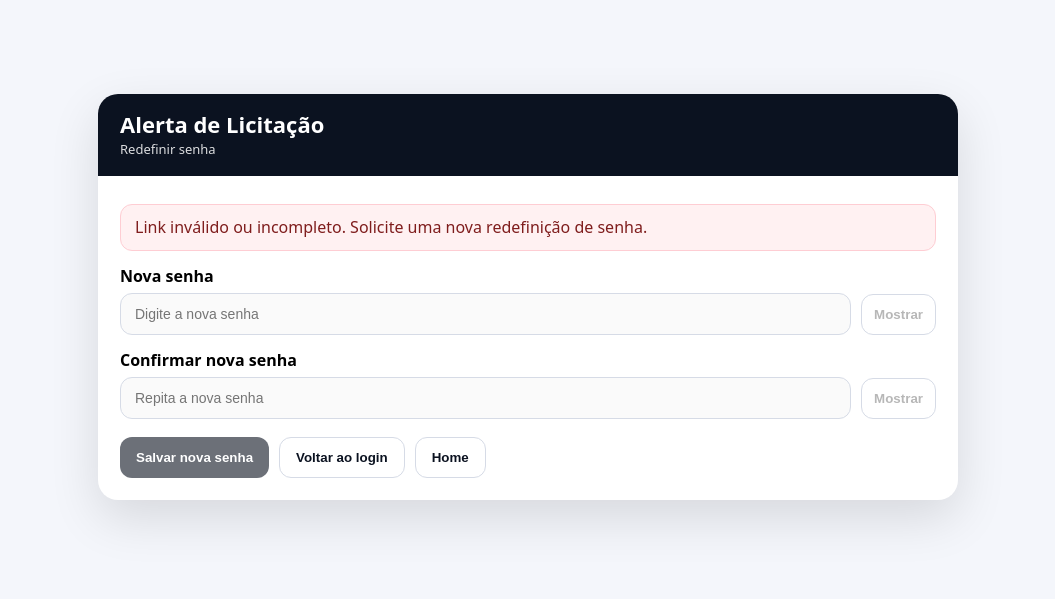
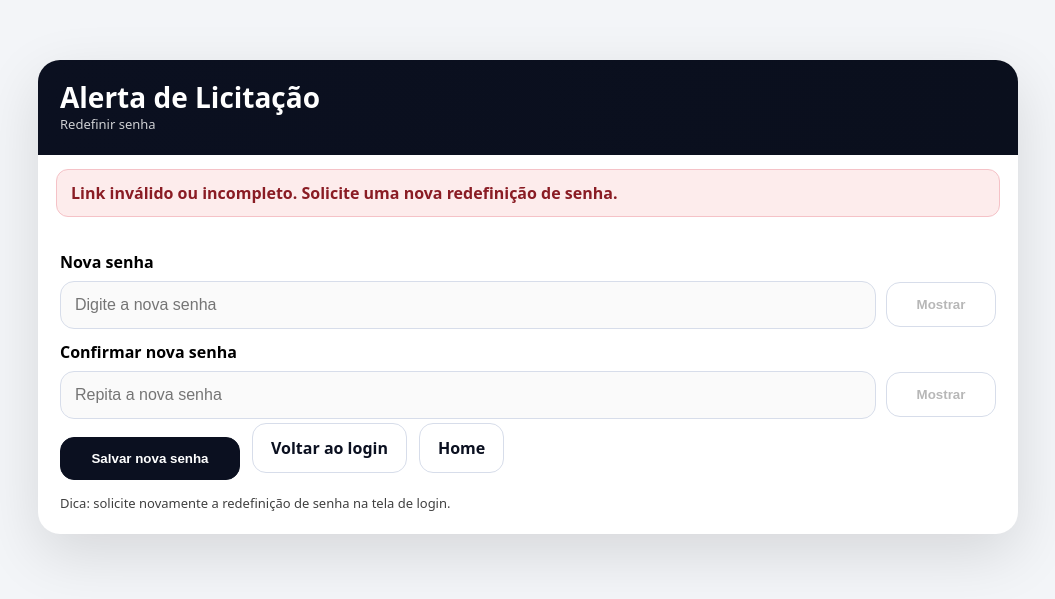
Before and after one commit to cleonenas123-dev/alerta-licitacao-v2, a Next.js app: page /reset-senha in a window 1280 px wide. Shown: the part 127-726 px from the top of the page, without its empty margins (112-1167 px from the left). Built offline with nearby package versions, Linux system fonts and the light colour scheme; no server answers.

Commit message:
Update page.js

```diff
--- a/app/reset-senha/page.js
+++ b/app/reset-senha/page.js
@@ -1,122 +1,101 @@
 "use client";
 
-import { Suspense, useEffect, useMemo, useState } from "react";
-import { useRouter, useSearchParams } from "next/navigation";
+import { useEffect, useMemo, useState } from "react";
+import { useSearchParams } from "next/navigation";
 import { supabase } from "../../lib/supabaseClient";
 
-function parseHashParams() {
-  if (typeof window === "undefined") return {};
-  const hash = window.location.hash?.startsWith("#")
-    ? window.location.hash.slice(1)
-    : "";
-  const params = new URLSearchParams(hash);
-  const access_token = params.get("access_token");
-  const refresh_token = params.get("refresh_token");
-  const type = params.get("type");
-  return { access_token, refresh_token, type };
+function traduzErroAuth(msg) {
+  if (!msg) return "Ocorreu um erro. Tente novamente.";
+
+  const m = String(msg);
+
+  const mapa = new Map([
+    ["New password should be different from the old password.", "A nova senha precisa ser diferente da senha anterior."],
+    ["Password should be at least 6 characters", "A senha deve ter pelo menos 6 caracteres."],
+    ["Invalid or expired link", "Link inválido ou expirado. Solicite uma nova redefinição de senha."],
+    ["For security purposes, you can only request this once every 60 seconds", "Aguarde 60 segundos para reenviar."],
+  ]);
+
+  if (mapa.has(m)) return mapa.get(m);
+
+  if (m.toLowerCase().includes("expired")) return "Link expirado. Solicite uma nova redefinição de senha.";
+  if (m.toLowerCase().includes("invalid")) return "Link inválido. Solicite uma nova redefinição de senha.";
+  if (m.toLowerCase().includes("password")) return "Senha inválida. Verifique e tente novamente.";
+
+  return "Ocorreu um erro. Tente novamente.";
 }
 
-function ResetSenhaInner() {
-  const router = useRouter();
+export default function ResetSenhaPage() {
   const searchParams = useSearchParams();
 
   const token_hash = useMemo(() => searchParams.get("token_hash"), [searchParams]);
-  const typeQP = useMemo(() => searchParams.get("type"), [searchParams]);
-  const code = useMemo(() => searchParams.get("code"), [searchParams]); // caso venha via PKCE
+  const type = useMemo(() => searchParams.get("type"), [searchParams]);
 
+  const [verificado, setVerificado] = useState(false);
   const [loading, setLoading] = useState(true);
-  const [verificado, setVerificado] = useState(false);
 
   const [senha1, setSenha1] = useState("");
   const [senha2, setSenha2] = useState("");
 
-  const [show1, setShow1] = useState(false);
-  const [show2, setShow2] = useState(false);
+  const [mostrar1, setMostrar1] = useState(false);
+  const [mostrar2, setMostrar2] = useState(false);
 
   const [msg, setMsg] = useState("");
   const [isErro, setIsErro] = useState(false);
-  const [salvando, setSalvando] = useState(false);
+
+  const [sucesso, setSucesso] = useState(false);
 
   useEffect(() => {
     const run = async () => {
-      setLoading(true);
       setMsg("");
       setIsErro(false);
-      setVerificado(false);
+      setLoading(true);
 
-      try {
-        // 1) FORMATO MAIS COMUM: vem no HASH (#access_token=...&refresh_token=...&type=recovery)
-        const { access_token, refresh_token, type } = parseHashParams();
-        if (access_token && refresh_token && type === "recovery") {
-          const { error } = await supabase.auth.setSession({
-            access_token,
-            refresh_token,
-          });
-          if (error) {
+      // precisa vir do e-mail: token_hash e type=recovery
+      if (!token_hash || !type) {
         setIsErro(true);
-            setMsg("Link inválido, expirado ou já utilizado. Solicite um novo link.");
-          } else {
-            setVerificado(true);
-          }
+        setMsg("Link inválido ou incompleto. Solicite uma nova redefinição de senha.");
         setLoading(false);
         return;
       }
 
-        // 2) FORMATO token_hash em query (?token_hash=...&type=recovery)
-        if (token_hash && (typeQP === "recovery" || typeQP === "magiclink" || typeQP)) {
+      try {
         const { error } = await supabase.auth.verifyOtp({
-            type: "recovery",
           token_hash,
+          type,
         });
 
         if (error) {
           setIsErro(true);
-            setMsg("Link inválido, expirado ou já utilizado. Solicite um novo link.");
-          } else {
-            setVerificado(true);
-          }
+          setMsg(traduzErroAuth(error.message));
           setLoading(false);
           return;
         }
 
-        // 3) ALGUNS PROJETOS: vem com ?code=... (PKCE)
-        if (code) {
-          const { error } = await supabase.auth.exchangeCodeForSession(code);
-          if (error) {
+        setVerificado(true);
+      } catch (err) {
         setIsErro(true);
-            setMsg("Não foi possível validar o link. Solicite um novo link.");
-          } else {
-            setVerificado(true);
-          }
-          setLoading(false);
-          return;
-        }
-
-        // 4) Se chegou aqui, não veio nada útil
-        setIsErro(true);
-        setMsg("Link inválido ou incompleto. Solicite uma nova redefinição de senha.");
-      } catch (e) {
-        setIsErro(true);
-        setMsg("Erro ao validar o link. Solicite um novo link.");
+        setMsg("Não foi possível validar o link. Solicite uma nova redefinição de senha.");
       } finally {
         setLoading(false);
       }
     };
 
     run();
-  }, [token_hash, typeQP, code]);
+  }, [token_hash, type]);
 
-  const onSalvar = async () => {
+  async function salvarNovaSenha(e) {
+    e.preventDefault();
     setMsg("");
     setIsErro(false);
 
     if (!verificado) {
       setIsErro(true);
-      setMsg("Link ainda não validado. Solicite um novo link.");
+      setMsg("Link inválido ou expirado. Solicite uma nova redefinição de senha.");
       return;
     }
 
-    if (!senha1 || senha1.length < 6) {
+    if (senha1.length < 6) {
       setIsErro(true);
       setMsg("A senha deve ter pelo menos 6 caracteres.");
       return;
@@ -128,183 +107,220 @@ function ResetSenhaInner() {
       return;
     }
 
-    setSalvando(true);
+    setLoading(true);
     try {
       const { error } = await supabase.auth.updateUser({ password: senha1 });
+
       if (error) {
         setIsErro(true);
-        setMsg(error.message || "Não foi possível salvar a nova senha.");
+        setMsg(traduzErroAuth(error.message));
         return;
       }
 
-      await supabase.auth.signOut();
-      router.replace("/reset-senha/sucesso");
-    } catch (e) {
+      setSucesso(true);
+      setSenha1("");
+      setSenha2("");
+    } catch (err) {
       setIsErro(true);
-      setMsg("Erro inesperado ao salvar. Tente novamente.");
+      setMsg("Não foi possível salvar a nova senha. Tente novamente.");
     } finally {
-      setSalvando(false);
+      setLoading(false);
     }
-  };
+  }
 
+  if (sucesso) {
     return (
       <div style={styles.page}>
         <div style={styles.card}>
           <div style={styles.header}>
-          <div>
             <div style={styles.title}>Alerta de Licitação</div>
-            <div style={styles.subtitle}>Redefinir senha</div>
-          </div>
+            <div style={styles.subtitle}>Senha redefinida</div>
           </div>
 
-        <div style={styles.body}>
-          {loading ? (
-            <div style={styles.infoBox}>Validando link…</div>
-          ) : (
-            <>
-              {msg ? (
-                <div style={{ ...styles.alert, ...(isErro ? styles.alertErr : styles.alertOk) }}>
-                  {msg}
+          <div style={{ padding: 22 }}>
+            <div style={styles.successBox}>
+              <div style={styles.thumb}>👍</div>
+              <div style={styles.successTitle}>Senha criada com sucesso!</div>
+              <div style={styles.successText}>Agora você já pode entrar na sua conta.</div>
+              <a href="/login" style={{ textDecoration: "none" }}>
+                <div style={styles.primaryBtn}>Entrar</div>
+              </a>
             </div>
-              ) : null}
-
-              <label style={styles.label}>Nova senha</label>
-              <div style={styles.inputRow}>
-                <input
-                  style={styles.input}
-                  type={show1 ? "text" : "password"}
-                  value={senha1}
-                  onChange={(e) => setSenha1(e.target.value)}
-                  placeholder="Digite a nova senha"
-                  disabled={!verificado || salvando}
-                />
-                <button
-                  type="button"
-                  style={styles.eyeBtn}
-                  onClick={() => setShow1((v) => !v)}
-                  disabled={!verificado || salvando}
-                >
-                  {show1 ? "Ocultar" : "Mostrar"}
-                </button>
-              </div>
-
-              <label style={styles.label}>Confirmar nova senha</label>
-              <div style={styles.inputRow}>
-                <input
-                  style={styles.input}
-                  type={show2 ? "text" : "password"}
-                  value={senha2}
-                  onChange={(e) => setSenha2(e.target.value)}
-                  placeholder="Repita a nova senha"
-                  disabled={!verificado || salvando}
-                />
-                <button
-                  type="button"
-                  style={styles.eyeBtn}
-                  onClick={() => setShow2((v) => !v)}
-                  disabled={!verificado || salvando}
-                >
-                  {show2 ? "Ocultar" : "Mostrar"}
-                </button>
-              </div>
-
-              <div style={styles.actions}>
-                <button
-                  onClick={onSalvar}
-                  disabled={!verificado || salvando}
-                  style={{ ...styles.primaryBtn, opacity: !verificado || salvando ? 0.6 : 1 }}
-                >
-                  {salvando ? "Salvando…" : "Salvar nova senha"}
-                </button>
-
-                <button onClick={() => router.push("/login")} style={styles.secondaryBtn}>
-                  Voltar ao login
-                </button>
-
-                <button onClick={() => router.push("/")} style={styles.secondaryBtn}>
-                  Home
-                </button>
-              </div>
-            </>
-          )}
           </div>
         </div>
       </div>
     );
   }
 
-export default function ResetSenhaPage() {
   return (
-    <Suspense fallback={<div style={{ padding: 24 }}>Carregando…</div>}>
-      <ResetSenhaInner />
-    </Suspense>
+    <div style={styles.page}>
+      <div style={styles.card}>
+        <div style={styles.header}>
+          <div style={styles.title}>Alerta de Licitação</div>
+          <div style={styles.subtitle}>Redefinir senha</div>
+        </div>
+
+        {msg ? (
+          <div style={{ ...styles.alert, ...(isErro ? styles.alertErro : styles.alertOk) }}>
+            {msg}
+          </div>
+        ) : null}
+
+        <form onSubmit={salvarNovaSenha} style={{ padding: 22 }}>
+          <label style={styles.label}>Nova senha</label>
+          <div style={styles.row}>
+            <input
+              style={{ ...styles.input, ...styles.inputFlex }}
+              type={mostrar1 ? "text" : "password"}
+              value={senha1}
+              onChange={(e) => setSenha1(e.target.value)}
+              placeholder="Digite a nova senha"
+              disabled={!verificado || loading}
+            />
+            <button
+              type="button"
+              style={styles.smallBtn}
+              onClick={() => setMostrar1((v) => !v)}
+              disabled={!verificado || loading}
+            >
+              {mostrar1 ? "Ocultar" : "Mostrar"}
+            </button>
+          </div>
+
+          <label style={styles.label}>Confirmar nova senha</label>
+          <div style={styles.row}>
+            <input
+              style={{ ...styles.input, ...styles.inputFlex }}
+              type={mostrar2 ? "text" : "password"}
+              value={senha2}
+              onChange={(e) => setSenha2(e.target.value)}
+              placeholder="Repita a nova senha"
+              disabled={!verificado || loading}
+            />
+            <button
+              type="button"
+              style={styles.smallBtn}
+              onClick={() => setMostrar2((v) => !v)}
+              disabled={!verificado || loading}
+            >
+              {mostrar2 ? "Ocultar" : "Mostrar"}
+            </button>
+          </div>
+
+          <div style={styles.actions}>
+            <button type="submit" style={styles.primaryBtn} disabled={!verificado || loading}>
+              {loading ? "Salvando..." : "Salvar nova senha"}
+            </button>
+
+            <a href="/login" style={styles.secondaryBtnLink}>
+              <span style={styles.secondaryBtn}>Voltar ao login</span>
+            </a>
+
+            <a href="/" style={styles.secondaryBtnLink}>
+              <span style={styles.secondaryBtn}>Home</span>
+            </a>
+          </div>
+
+          {!verificado && !loading ? (
+            <div style={{ marginTop: 14, fontSize: 13, opacity: 0.75 }}>
+              Dica: solicite novamente a redefinição de senha na tela de login.
+            </div>
+          ) : null}
+        </form>
+      </div>
+    </div>
   );
 }
 
 const styles = {
   page: {
     minHeight: "100vh",
-    background: "#f4f6fb",
     display: "flex",
     alignItems: "center",
     justifyContent: "center",
     padding: 24,
+    background: "#f3f5f8",
   },
   card: {
-    width: "min(860px, 96vw)",
+    width: "min(980px, 100%)",
+    borderRadius: 22,
     background: "#fff",
-    borderRadius: 20,
-    boxShadow: "0 18px 50px rgba(0,0,0,.12)",
+    boxShadow: "0 20px 60px rgba(0,0,0,0.12)",
     overflow: "hidden",
   },
   header: {
-    background: "#0b1220",
+    background: "linear-gradient(90deg, #0b1020, #0a0f1d)",
+    padding: "22px 22px",
     color: "#fff",
-    padding: "18px 22px",
   },
-  title: { fontSize: 22, fontWeight: 800, lineHeight: 1.1 },
-  subtitle: { fontSize: 13, opacity: 0.85, marginTop: 4 },
-  body: { padding: 22 },
-  label: { display: "block", marginTop: 14, marginBottom: 6, fontWeight: 700 },
-  inputRow: { display: "flex", gap: 10, alignItems: "center" },
+  title: { fontSize: 28, fontWeight: 900, lineHeight: 1.1 },
+  subtitle: { fontSize: 13, opacity: 0.8, marginTop: 2 },
+
+  alert: {
+    margin: "14px 18px 0 18px",
+    padding: "12px 14px",
+    borderRadius: 12,
+    border: "1px solid transparent",
+    fontWeight: 700,
+  },
+  alertOk: { background: "#e9fbf0", borderColor: "#bfead0", color: "#155d33" },
+  alertErro: { background: "#fdecec", borderColor: "#f5c2c7", color: "#8a1c24" },
+
+  label: { display: "block", fontWeight: 900, margin: "12px 0 8px 0" },
   input: {
     width: "100%",
-    padding: "12px 14px",
-    borderRadius: 12,
-    border: "1px solid #d6dbe6",
+    padding: "14px 14px",
+    borderRadius: 14,
+    border: "1px solid #d7ddea",
     outline: "none",
-    fontSize: 14,
+    fontSize: 16,
   },
-  eyeBtn: {
-    padding: "12px 12px",
-    borderRadius: 12,
-    border: "1px solid #d6dbe6",
+  row: { display: "flex", gap: 10, alignItems: "center" },
+  inputFlex: { flex: 1 },
+
+  smallBtn: {
+    padding: "14px 16px",
+    borderRadius: 14,
+    border: "1px solid #d7ddea",
     background: "#fff",
-    fontWeight: 700,
+    fontWeight: 900,
     cursor: "pointer",
-    whiteSpace: "nowrap",
+    minWidth: 110,
   },
-  actions: { display: "flex", gap: 10, flexWrap: "wrap", marginTop: 18 },
+
+  actions: { display: "flex", gap: 12, marginTop: 18, flexWrap: "wrap" },
   primaryBtn: {
-    background: "#0b1220",
+    background: "#0b1020",
     color: "#fff",
-    border: "none",
-    padding: "12px 16px",
-    borderRadius: 12,
-    fontWeight: 800,
+    border: "1px solid #0b1020",
+    padding: "13px 18px",
+    borderRadius: 14,
+    fontWeight: 900,
     cursor: "pointer",
+    minWidth: 180,
+    textAlign: "center",
   },
   secondaryBtn: {
     background: "#fff",
-    color: "#0b1220",
-    border: "1px solid #d6dbe6",
-    padding: "12px 16px",
-    borderRadius: 12,
-    fontWeight: 800,
+    color: "#0b1020",
+    border: "1px solid #d7ddea",
+    padding: "13px 18px",
+    borderRadius: 14,
+    fontWeight: 900,
     cursor: "pointer",
+    minWidth: 160,
+    textAlign: "center",
   },
-  alert: { borderRadius: 12, padding: "12px 14px", marginTop: 6, lineHeight: 1.35 },
-  alertOk: { background: "#e8fff1", border: "1px solid #86efac", color: "#14532d" },
-  alertErr: { background: "#fff1f2", border: "1px solid #fecdd3", color: "#7f1d1d" },
-  infoBox: { background: "#f1f5f9", border: "1px solid #e2e8f0", borderRadius: 12, padding: 14 },
+  secondaryBtnLink: { textDecoration: "none" },
+
+  successBox: {
+    border: "1px solid #bfead0",
+    background: "#e9fbf0",
+    borderRadius: 18,
+    padding: 22,
+    textAlign: "center",
+  },
+  thumb: { fontSize: 44, marginBottom: 10 },
+  successTitle: { fontSize: 20, fontWeight: 900, marginBottom: 6, color: "#155d33" },
+  successText: { fontSize: 14, opacity: 0.85, marginBottom: 16, color: "#155d33" },
 };
```
Lines whose indentation alone changed are shown as unchanged.
